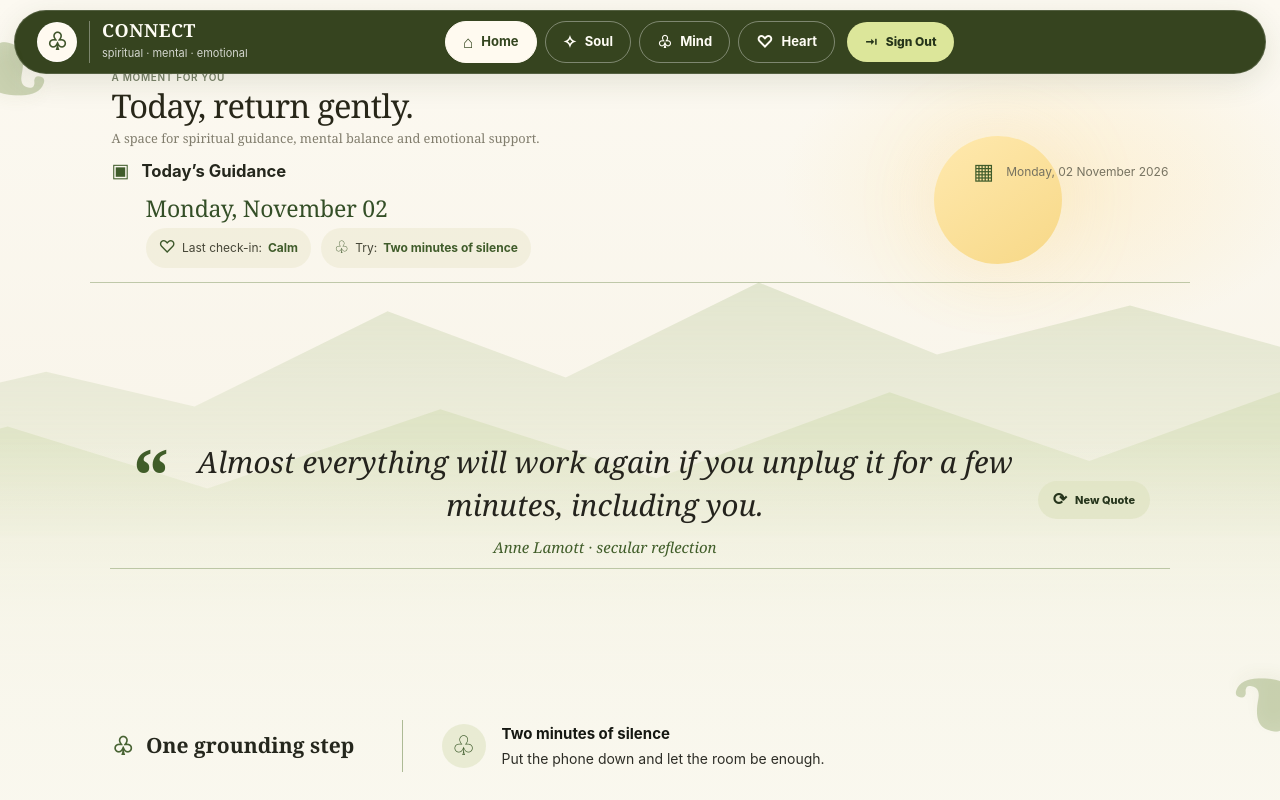
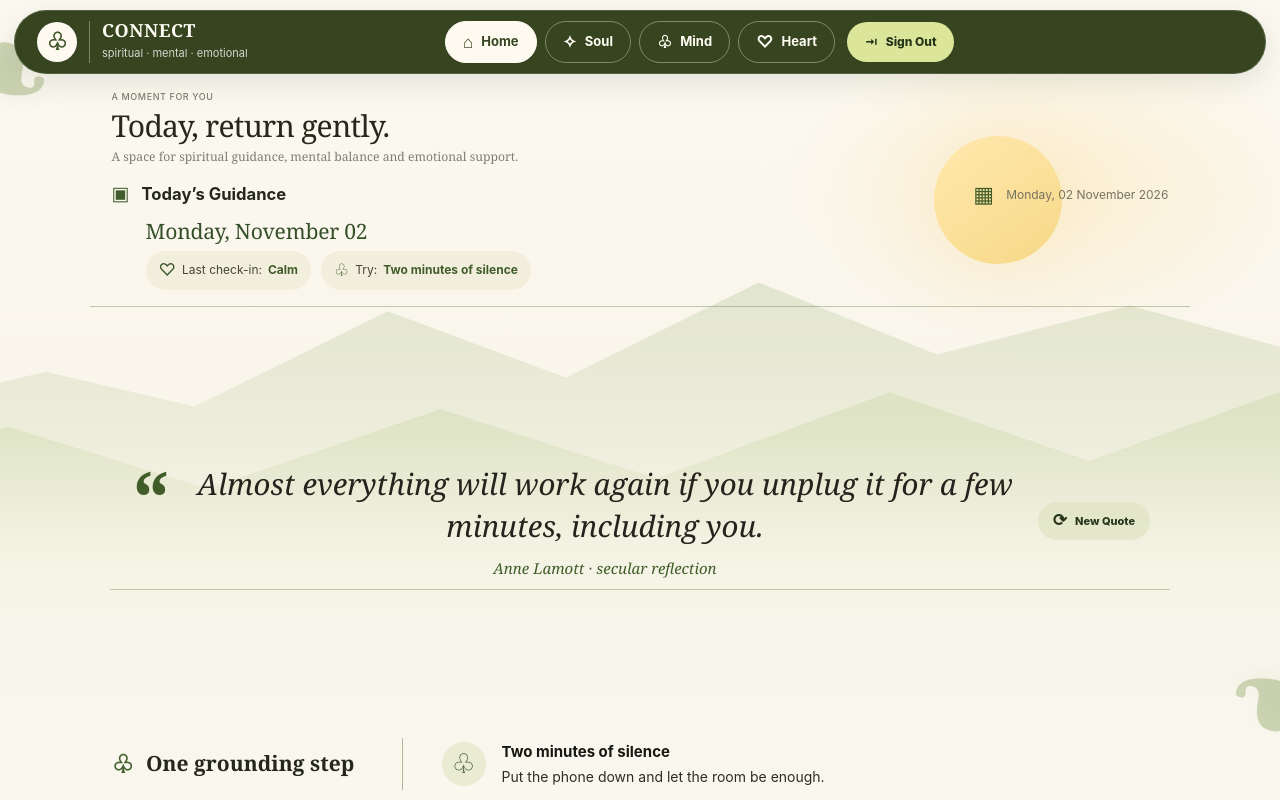
Before and after one commit to Likhitareddy17/Connect, a Flask app: page / in a window 1280 px wide. Run offline with Flask 3, Linux system fonts and the light colour scheme; a user stored in the database is signed in; data that the repository does not hold is empty; some libraries are stand-ins or nearby versions.

Commit message:
style: prevent hero clipping and refine homepage spacing

```diff
--- a/static/home.css
+++ b/static/home.css
@@ -784,3 +784,74 @@
     font-size: 1.25rem;
   }
 }
+
+
+/* Prevent the hero eyebrow from sitting beneath the fixed navigation. */
+.home-page .app-shell {
+  padding-top: 98px;
+}
+
+.home-page .home-content {
+  row-gap: clamp(14px, 2vh, 22px);
+}
+
+.home-page .home-hero {
+  padding-top: 2px;
+  padding-bottom: 2px;
+}
+
+.home-page .home-eyebrow {
+  margin-bottom: 6px;
+  font-size: 9px;
+  font-weight: 550;
+  color: #7b806c;
+}
+
+.home-page .home-hero h1 {
+  font-size: clamp(1.45rem, 2.35vw, 2.1rem);
+  line-height: 1.08;
+  font-weight: 500;
+}
+
+.home-page .home-subtitle {
+  margin-top: 6px;
+  color: #817d70;
+  font-size: clamp(12px, .95vw, 13px);
+  line-height: 1.5;
+}
+
+.home-page .daily-guidance h2 {
+  margin-top: 7px;
+  margin-bottom: 7px;
+  font-size: clamp(1.12rem, 1.65vw, 1.4rem);
+  line-height: 1.2;
+  font-weight: 500;
+}
+
+.home-page .daily-guidance {
+  padding-bottom: 16px;
+}
+
+@media (max-height: 850px) and (min-width: 641px) {
+  .home-page .app-shell {
+    padding-top: 88px;
+  }
+
+  .home-page .home-content {
+    row-gap: 10px;
+  }
+}
+
+@media (max-width: 640px) {
+  .home-page .app-shell {
+    padding-top: 94px;
+  }
+
+  .home-page .home-hero h1 {
+    font-size: clamp(1.4rem, 5.8vw, 1.9rem);
+  }
+
+  .home-page .daily-guidance h2 {
+    font-size: 1.18rem;
+  }
+}
```
